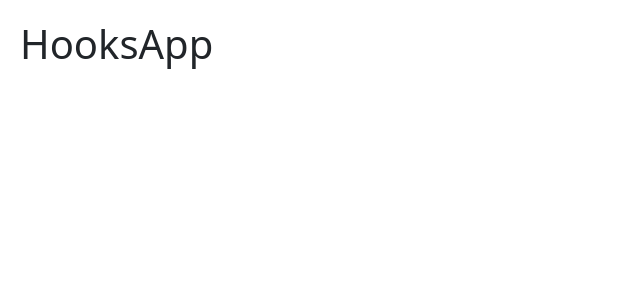
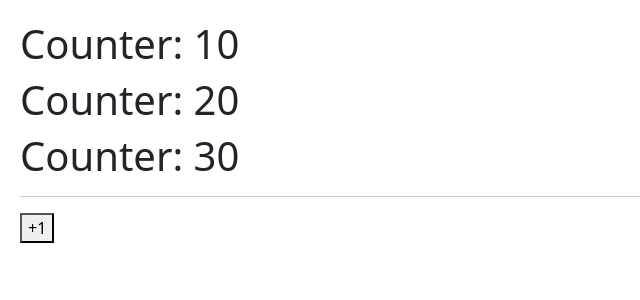
Before and after one commit to ForeverMikk/fernando-hooks, a React (Vite) app: page / in a window 1280 px wide. Shown: the top 300 px of the page, without its empty margins (0-640 px from the left). Built offline with nearby package versions, Linux system fonts and the light colour scheme.

Commit message:
probandon objetos en useState

```diff
--- /dev/null
+++ b/src/01-useState/CounterApp.jsx
@@ -0,0 +1,28 @@
+import { useState } from "react";
+
+export const CounterApp = () => {
+
+    const [state, setCounter] = useState({
+        counter1: 10,
+        counter2: 20,
+        counter3: 30
+    });
+
+    const { counter1, counter2, counter3 } = state;
+
+    return(
+        <>
+            <h1>Counter: {counter1}</h1>
+            <h1>Counter: {counter2}</h1>
+            <h1>Counter: {counter3}</h1>
+            <hr />
+
+            <button onClick={() => {
+                setCounter({
+                    ...state,
+                    counter1: counter1 + 1,
+                });
+            }}>+1</button>
+        </>
+    )
+};
--- a/src/main.jsx
+++ b/src/main.jsx
@@ -2,10 +2,12 @@ import React from 'react';
 import ReactDOM from 'react-dom/client';
 
 import './index.css'
-import HooksApp from './HooksApp'
+// import HooksApp from './HooksApp'
+import { CounterApp } from './01-useState/CounterApp';
 
 ReactDOM.createRoot(document.getElementById('root')).render(
   <React.StrictMode>
-    <HooksApp />
+    {/* <HooksApp /> */}
+    <CounterApp />
   </React.StrictMode>,
 );
```
